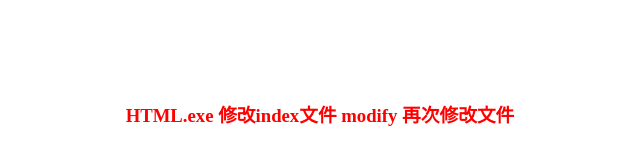
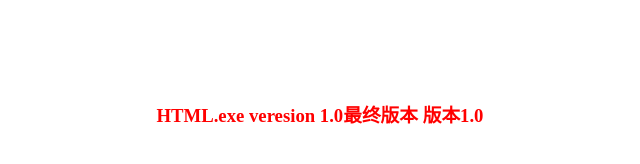
Before and after one commit to lb199771/pilishen.com, a plain HTML site: page index.html in a window 1280 px wide. Shown: the whole page, without its empty margins (320-960 px from the left). Drawn offline with Linux system fonts and the light colour scheme.

Commit message:
version 1.0 this

```diff
--- a/index.html
+++ b/index.html
@@ -5,6 +5,6 @@
 	<link rel="stylesheet" type="text/css" href="style.css">
 <head>
 <body>
-	<h3>HTML.exe 修改index文件 modify  再次修改文件</h3>
+	<h3>HTML.exe veresion 1.0最终版本 版本1.0</h3>
 </body>
 </html>
```
